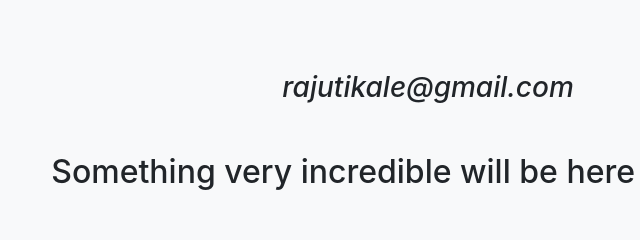
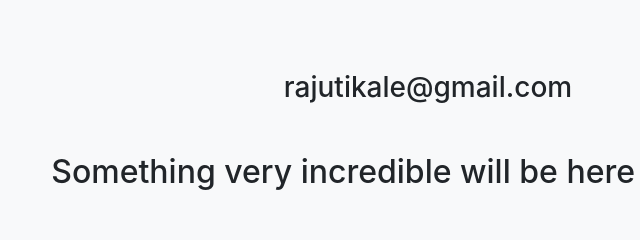
Before and after one commit to raju-tikale/raju-tikale.github.io, a website with bundled scripts: page index.html in a window 1280 px wide. Shown: the part 849-1089 px from the top of the page, 212-852 px from the left. Built offline with nearby package versions, Linux system fonts and the light colour scheme.

Commit message:
Update index.html

```diff
--- a/index.html
+++ b/index.html
@@ -75,7 +75,7 @@
       <div class="row">
         <div class="col-lg-10 mx-auto">
           <h3 class="mb-5">
-               <em>rajutikale@gmail.com</em>
+               rajutikale@gmail.com
           </h3>
           <h2>Something very incredible will be here very soon!</h2>
           <!--<p class="lead mb-5">This theme features a flexible, UX friendly sidebar menu and stock photos from our friends at
```
